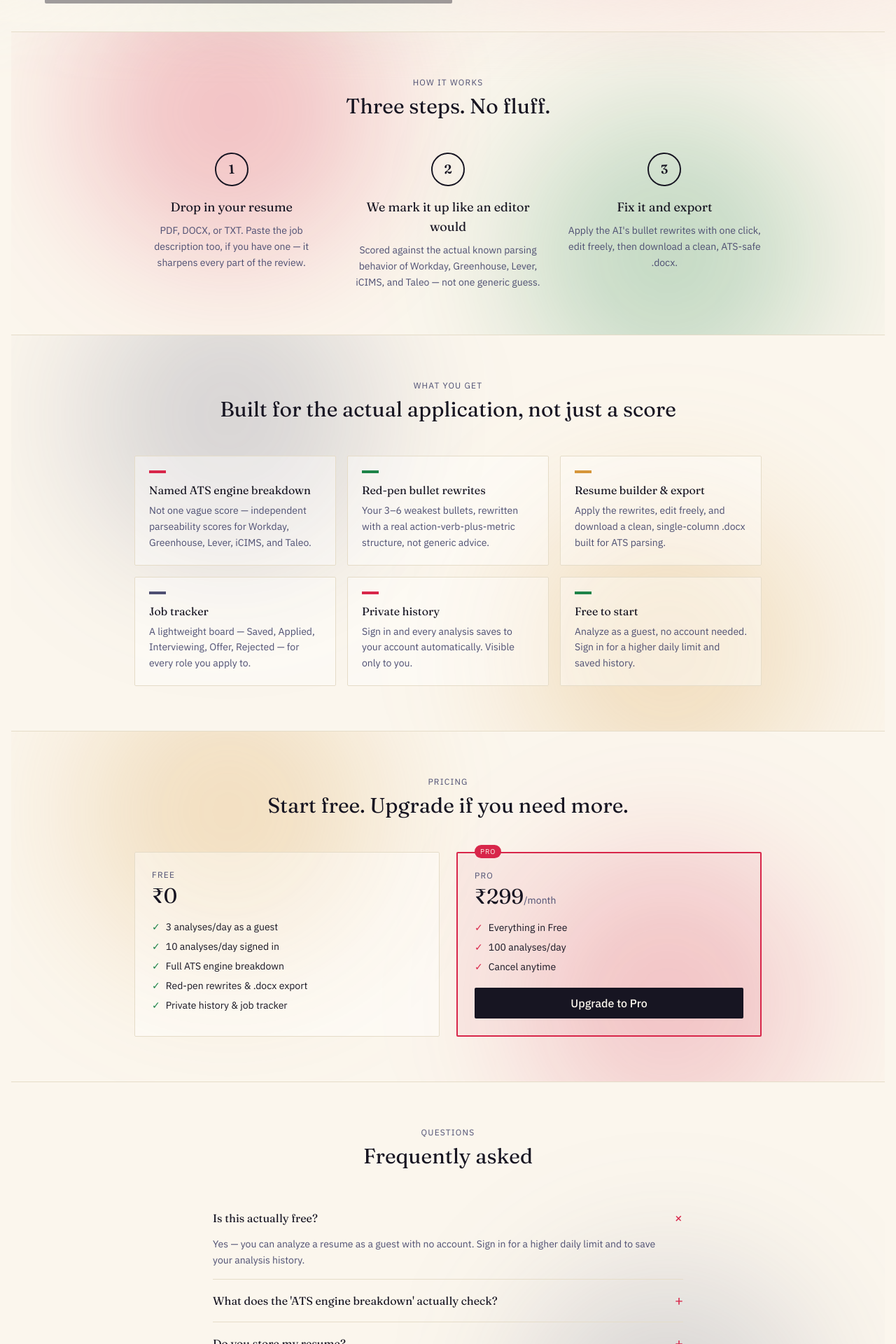
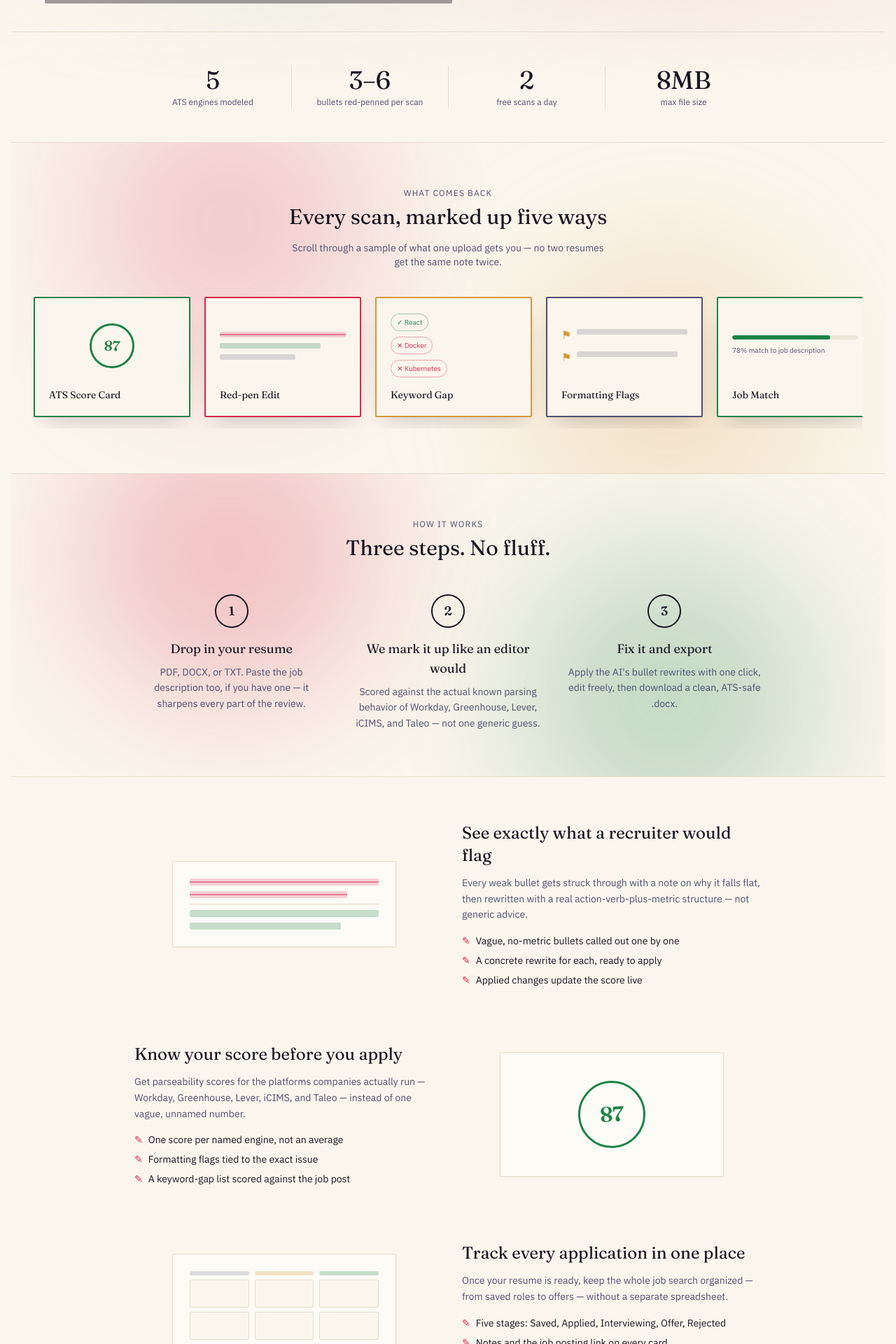
Before and after one commit to Shailesh103/AI-Resume-Analyzer, a React (Vite) app in the folder frontend/: page / in a window 1280 px wide. Shown: the part 780-2700 px from the top of the page at 70% size. Built offline with nearby package versions, Linux system fonts and the light colour scheme; no server answers.

Commit message:
added features highlights

```diff
--- a/frontend/src/components/LandingSections.jsx
+++ b/frontend/src/components/LandingSections.jsx
@@ -124,6 +124,222 @@ function FeatureGrid() {
     </section>
   )
 }
+function StatsStrip() {
+  const stats = [
+    { n: '5', label: 'ATS engines modeled' },
+    { n: '3–6', label: 'bullets red-penned per scan' },
+    { n: '2', label: 'free scans a day' },
+    { n: '8MB', label: 'max file size' },
+  ]
+
+  return (
+    <section className="relative isolate overflow-hidden border-t border-line">
+      <div className="max-w-4xl mx-auto py-12 grid grid-cols-2 sm:grid-cols-4 divide-x divide-line">
+        {stats.map((s, i) => (
+          <div key={i} className="text-center px-2">
+            <p className="font-display text-3xl sm:text-4xl text-ink">{s.n}</p>
+            <p className="text-xs text-slate mt-1 leading-snug">{s.label}</p>
+          </div>
+        ))}
+      </div>
+    </section>
+  )
+}
+
+const GALLERY_CARDS = [
+  {
+    label: 'ATS Score Card',
+    accent: 'border-forest',
+    mock: (
+      <div className="flex items-center justify-center h-24">
+        <div className="w-16 h-16 rounded-full border-[3px] border-forest flex items-center justify-center rotate-3">
+          <span className="font-display font-semibold text-xl text-forest">87</span>
+        </div>
+      </div>
+    ),
+  },
+  {
+    label: 'Red-pen Edit',
+    accent: 'border-redline',
+    mock: (
+      <div className="h-24 flex flex-col justify-center gap-2">
+        <div className="relative h-2 w-full bg-redline/20 rounded-sm">
+          <span className="absolute inset-y-1/2 left-0 right-0 h-px bg-redline -translate-y-1/2" />
+        </div>
+        <div className="h-2 w-4/5 bg-forest/25 rounded-sm" />
+        <div className="h-2 w-3/5 bg-slate/20 rounded-sm" />
+      </div>
+    ),
+  },
+  {
+    label: 'Keyword Gap',
+    accent: 'border-gold',
+    mock: (
+      <div className="h-24 flex flex-col justify-center gap-2 items-start">
+        <span className="text-[10px] px-2 py-1 rounded-full border border-forest/40 text-forest">✓ React</span>
+        <span className="text-[10px] px-2 py-1 rounded-full border border-redline/40 text-redline">✕ Docker</span>
+        <span className="text-[10px] px-2 py-1 rounded-full border border-redline/40 text-redline">✕ Kubernetes</span>
+      </div>
+    ),
+  },
+  {
+    label: 'Formatting Flags',
+    accent: 'border-slate',
+    mock: (
+      <div className="h-24 flex flex-col justify-center gap-2">
+        <div className="flex gap-2 items-start">
+          <span className="text-gold shrink-0">⚑</span>
+          <div className="h-2 w-full bg-slate/20 rounded-sm mt-1" />
+        </div>
+        <div className="flex gap-2 items-start">
+          <span className="text-gold shrink-0">⚑</span>
+          <div className="h-2 w-4/5 bg-slate/20 rounded-sm mt-1" />
+        </div>
+      </div>
+    ),
+  },
+  {
+    label: 'Job Match',
+    accent: 'border-forest',
+    mock: (
+      <div className="h-24 flex flex-col justify-center gap-2">
+        <div className="h-1.5 bg-line/60 rounded-full overflow-hidden">
+          <div className="h-full w-[78%] bg-forest rounded-full" />
+        </div>
+        <p className="text-[10px] text-slate">78% match to job description</p>
+      </div>
+    ),
+  },
+]
+
+function OutputGallery() {
+  return (
+    <section className="relative isolate overflow-hidden border-t border-line scroll-mt-24">
+      <SectionGlow colors={['bg-redline/20', 'bg-gold/20']} />
+      <div className="max-w-6xl mx-auto py-16">
+        <p className="text-xs uppercase tracking-widest text-slate text-center mb-2">
+          What comes back
+        </p>
+        <h2 className="font-display text-3xl text-ink text-center mb-4">
+          Every scan, marked up five ways
+        </h2>
+        <p className="text-sm text-slate text-center max-w-md mx-auto mb-10">
+          Scroll through a sample of what one upload gets you — no two resumes get the same
+          note twice.
+        </p>
+        <div className="gallery-scroll flex gap-5 overflow-x-auto snap-x snap-mandatory pb-4 px-4 -mx-4">
+          {GALLERY_CARDS.map((c, i) => (
+            <div
+              key={i}
+              className={`snap-start shrink-0 w-56 border-2 ${c.accent} bg-manuscript rounded-sm p-5
+                shadow-[0_16px_32px_-16px_rgba(23,21,34,0.25)] hover:-translate-y-1.5 transition-transform`}
+            >
+              {c.mock}
+              <p className="font-display text-sm text-ink mt-3">{c.label}</p>
+            </div>
+          ))}
+        </div>
+      </div>
+    </section>
+  )
+}
+
+function HighlightBlock({ title, body, bullets, mock, reverse }) {
+  return (
+    <div className={`grid md:grid-cols-2 gap-10 items-center ${reverse ? 'md:[&>*:first-child]:order-2' : ''}`}>
+      <div className="flex justify-center">
+        <div className="w-full max-w-xs border border-line bg-white/50 rounded-sm p-6 shadow-sm">
+          {mock}
+        </div>
+      </div>
+      <div className="max-w-md">
+        <h3 className="font-display text-2xl text-ink mb-3">{title}</h3>
+        <p className="text-sm text-slate leading-relaxed mb-4">{body}</p>
+        <ul className="space-y-2">
+          {bullets.map((b, i) => (
+            <li key={i} className="flex gap-2 text-sm text-ink">
+              <span className="text-redline shrink-0">✎</span> {b}
+            </li>
+          ))}
+        </ul>
+      </div>
+    </div>
+  )
+}
+
+function FeatureHighlights() {
+  return (
+    <section id="how-it-helps" className="relative isolate overflow-hidden border-t border-line scroll-mt-24">
+      <SectionGlow colors={['bg-forest/18', 'bg-redline/18']} />
+      <div className="max-w-4xl mx-auto py-16 space-y-20">
+        <HighlightBlock
+          title="See exactly what a recruiter would flag"
+          body="Every weak bullet gets struck through with a note on why it falls flat, then rewritten with a real action-verb-plus-metric structure — not generic advice."
+          bullets={[
+            'Vague, no-metric bullets called out one by one',
+            'A concrete rewrite for each, ready to apply',
+            'Applied changes update the score live',
+          ]}
+          mock={
+            <div className="space-y-2">
+              <div className="relative h-2.5 w-full bg-redline/20 rounded-sm">
+                <span className="absolute inset-y-1/2 left-0 right-0 h-px bg-redline -translate-y-1/2" />
+              </div>
+              <div className="relative h-2.5 w-5/6 bg-redline/20 rounded-sm">
+                <span className="absolute inset-y-1/2 left-0 right-0 h-px bg-redline -translate-y-1/2" />
+              </div>
+              <div className="h-px bg-line my-3" />
+              <div className="h-2.5 w-full bg-forest/25 rounded-sm" />
+              <div className="h-2.5 w-4/5 bg-forest/25 rounded-sm" />
+            </div>
+          }
+        />
+
+        <HighlightBlock
+          reverse
+          title="Know your score before you apply"
+          body="Get parseability scores for the platforms companies actually run — Workday, Greenhouse, Lever, iCIMS, and Taleo — instead of one vague, unnamed number."
+          bullets={[
+            'One score per named engine, not an average',
+            'Formatting flags tied to the exact issue',
+            'A keyword-gap list scored against the job post',
+          ]}
+          mock={
+            <div className="flex items-center justify-center py-4">
+              <div className="w-24 h-24 rounded-full border-[3px] border-forest flex items-center justify-center -rotate-3">
+                <span className="font-display font-semibold text-3xl text-forest">87</span>
+              </div>
+            </div>
+          }
+        />
+
+        <HighlightBlock
+          title="Track every application in one place"
+          body="Once your resume is ready, keep the whole job search organized — from saved roles to offers — without a separate spreadsheet."
+          bullets={[
+            'Five stages: Saved, Applied, Interviewing, Offer, Rejected',
+            'Notes and the job posting link on every card',
+            'Signed-in history keeps every past scan, private to you',
+          ]}
+          mock={
+            <div className="grid grid-cols-3 gap-2">
+              {['bg-slate/20', 'bg-gold/25', 'bg-forest/25'].map((c, i) => (
+                <div key={i} className="space-y-1.5">
+                  <div className={`h-1.5 w-full rounded-full ${c}`} />
+                  <div className="h-10 border border-line rounded-sm bg-manuscript" />
+                  <div className="h-10 border border-line rounded-sm bg-manuscript" />
+                </div>
+              ))}
+            </div>
+          }
+        />
+      </div>
+    </section>
+  )
+}
+
+
+
 function PricingTeaser({ onUpgrade }) {
   return (
     <section id="pricing" className="relative isolate overflow-hidden border-t border-line scroll-mt-24">
@@ -246,7 +462,10 @@ function FAQ() {
 export default function LandingSections({ onUpgrade }) {
   return (
     <>
+      <StatsStrip />
+      <OutputGallery />
       <HowItWorks />
+      <FeatureHighlights />
       <FeatureGrid />
       <PricingTeaser onUpgrade={onUpgrade} />
       <FAQ />
--- a/frontend/src/index.css
+++ b/frontend/src/index.css
@@ -34,6 +34,10 @@ body {
 }
 ::-webkit-scrollbar-thumb:hover {
   background: #c9bda0;
+}
+
+.gallery-scroll::-webkit-scrollbar {
+  height: 6px;
 }
 
 /* Buttons/links get a quick, consistent transition by default */
```
